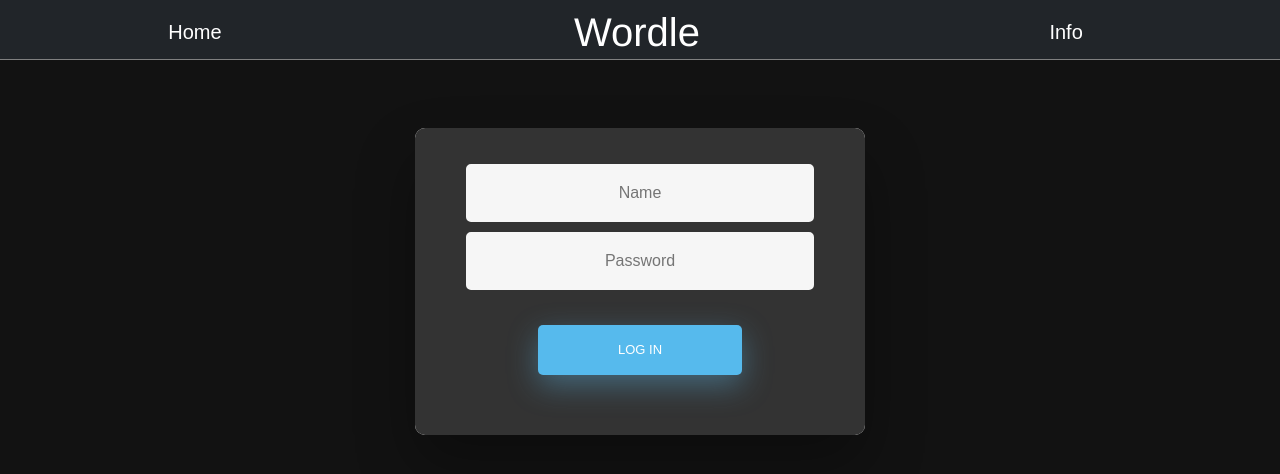
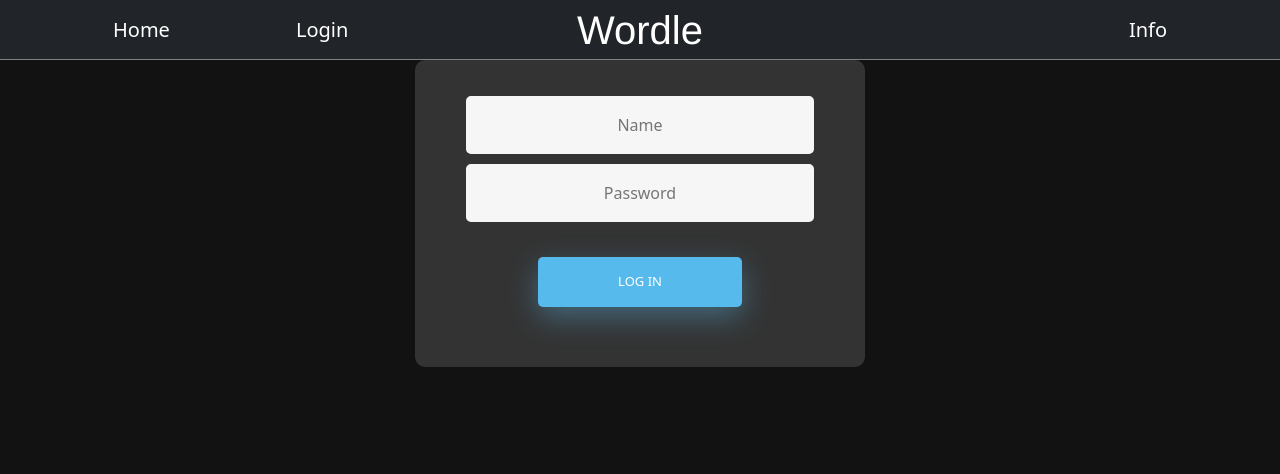
Before and after one commit to shaharmes/wordle-react, a React (Create React App) app: page /sign-in in a window 1280 px wide. Shown: the top 474 px of the page. Built offline with nearby package versions, Linux system fonts and the light colour scheme.

Commit message:
added log in modal, fixed navbar

```diff
--- a/src/App.tsx
+++ b/src/App.tsx
@@ -7,13 +7,16 @@
 
 function App() {
 
-  const [show, setShow] = useState(false);
+  const [show, setShow] = useState<boolean>(false);
   const handleShow = () => setShow(true);
+
+  const [showLogin, setShowLogin] = useState<boolean>(false);
+  const handleShowLogin = () => setShowLogin(true);
 
 
   return (
     <div className="App">
-      <NavContext.Provider value={{show, setShow, handleShow}}>
+      <NavContext.Provider value={{show, setShow, handleShow, showLogin, setShowLogin, handleShowLogin}}>
         <NavBar/>
         <Outlet />
       </NavContext.Provider>
--- /dev/null
+++ b/src/components/ModalLogin.tsx
@@ -0,0 +1,28 @@
+import React, { useContext } from 'react';
+import { ModalHeader } from 'react-bootstrap';
+import Modal from 'react-bootstrap/Modal';
+import { SignIn } from '../pages/SignIn';
+import { NavContext } from '../providers/NavContext';
+
+export function ModalLogin() {
+  const {showLogin, setShowLogin} = useContext(NavContext);
+  const handleClose = () => setShowLogin(false);
+
+
+  return (
+    <>
+      <Modal
+        show={showLogin}
+        onHide={handleClose}
+        backdrop="static"
+        keyboard={false}
+        centered={true}
+        restoreFocus={true}
+        contentClassName="modalLogin"
+      >
+        <ModalHeader id="modalH" closeButton></ModalHeader>
+        <SignIn />
+      </Modal>
+    </>
+  );
+}
--- a/src/components/NavBar.tsx
+++ b/src/components/NavBar.tsx
@@ -1,20 +1,32 @@
 import React from 'react'
-import { Link } from 'react-router-dom'
+import { useNavigate } from 'react-router-dom'
 import { ModalHelp } from './ModalHelp'
 import { NavContext } from '../providers/NavContext'
 import { useContext } from 'react'
 import { Button } from 'react-bootstrap'
+import { ModalLogin } from './ModalLogin'
 
 
 export function NavBar() : JSX.Element {
 
-  const {handleShow} = useContext(NavContext);
+  const {handleShow, handleShowLogin} = useContext(NavContext);
+
+  let navigate = useNavigate();
+
+  const sendHome = () => {
+
+        navigate('/');
+    }
 
   return (
     <nav className="navbar navbar-dark bg-dark" id='navB'>
-        <Link className="navbar-brand" to={'/'}>Home</Link>
+        <div id="navLeft">
+          <Button className="navbar-brand" id="navRight" variant="primay" onClick={sendHome}>Home</Button>
+          <Button className="navbar-brand" id="navRight" variant="primay" onClick={handleShowLogin}>Login</Button>
+          <ModalLogin />
+        </div>
         <h1>Wordle</h1>
-        <Button className="navbar-brand" variant="primay" onClick={handleShow}>Info</Button>
+        <Button className="navbar-brand" id="navRight" variant="primay" onClick={handleShow}>Info</Button>
         <ModalHelp />
     </nav>
   )
--- a/src/css/App.scss
+++ b/src/css/App.scss
@@ -1,3 +1,14 @@
+body {
+  .modal{
+    .modal-dialog{
+      .modalLogin{
+        background-color: #333;
+      }
+    }
+  }
+}
+
+
 
 body {
   padding: 0%;
@@ -14,7 +25,7 @@
 
   #navB {
     display: flex;
-    justify-content: space-around;
+    justify-content: space-between;
     height: 60px;
     width: 100%;
     margin: 0;
@@ -37,8 +48,24 @@
       margin: 0;
       font-family: Helvetica, Arial, sans-serif;
       color: white;
+      position: absolute;
+      margin-left: auto;
+      margin-right: auto;
+      left: 0;
+      right: 0;
+      width: 200px;
+      text-align: center;
+    }
+
+    #navLeft {
+      margin-left: 100px;
 
     }
+
+    #navRight {
+      margin-right: 100px;
+    }
+
   }
 
   #game {
@@ -226,6 +253,8 @@
 
 }
 
+
+
 @media screen and (max-width: 600px) {
   body{
     #game{
--- a/src/css/sign.scss
+++ b/src/css/sign.scss
@@ -37,7 +37,9 @@
     margin-top: 30px;
   }
 
-
+  .modalLogin {
+    background: #333;
+  }
 
   /* STRUCTURE */
 
@@ -47,20 +49,20 @@
     flex-direction: column;
     justify-content: center;
     width: 100%;
-    padding: 20px;
+    // padding: 20px;
   }
 
   #formContent {
-    -webkit-border-radius: 10px 10px 10px 10px;
-    border-radius: 10px 10px 10px 10px;
-    background: #fff;
-    padding: 30px;
+    // -webkit-border-radius: 10px 10px 10px 10px;
+    // border-radius: 10px 10px 10px 10px;
+    // background: #fff;
+    // padding: 30px;
     width: 90%;
     max-width: 450px;
     position: relative;
     padding: 0px;
-    -webkit-box-shadow: 0 30px 60px 0 rgba(0,0,0,0.3);
-    box-shadow: 0 30px 60px 0 rgba(0,0,0,0.3);
+    // -webkit-box-shadow: 0 30px 60px 0 rgba(0,0,0,0.3);
+    // box-shadow: 0 30px 60px 0 rgba(0,0,0,0.3);
     text-align: center;
   }
 
--- a/src/pages/SignIn.tsx
+++ b/src/pages/SignIn.tsx
@@ -15,7 +15,7 @@
 
     return (
     <>
-        <div className="wrapper fadeInDown mt-5">
+        <div className="wrapper fadeInDown">
             <div id="formContent">
                 <form id="formSign" onKeyUp={updateUserDeatils}>
                     <input ref= {userName} className = "mt-3 fadeIn second" type="text" id="login" name="login" placeholder="Name"/>
--- a/src/pages/Welcome.tsx
+++ b/src/pages/Welcome.tsx
@@ -10,9 +10,11 @@
                 <div className="row py-lg-5">
                     <div className="col-lg-6 col-md-8 mx-auto">
                         <>
-                            <h1 className="fw-light">Welcome to Shahar's Wordle!</h1>
-                            <p className="lead text-muted">Hope you will enjoy, please log in to continue</p>
-                            <Link to={'/sign-in'} type="button" className="btn btn-outline-primary">Log In</Link>
+                            <h1 className="fw-light">Welcome User!</h1>
+                            {/* <p className="lead text-muted">Hope you will enjoy, please log in to continue</p> */}
+                            <br></br>
+                            <br></br>
+                            <Link to={'/wordle'} type="button" className="btn btn-outline-primary">Play!</Link>
                         </>
                     </div>
                 </div>
```
